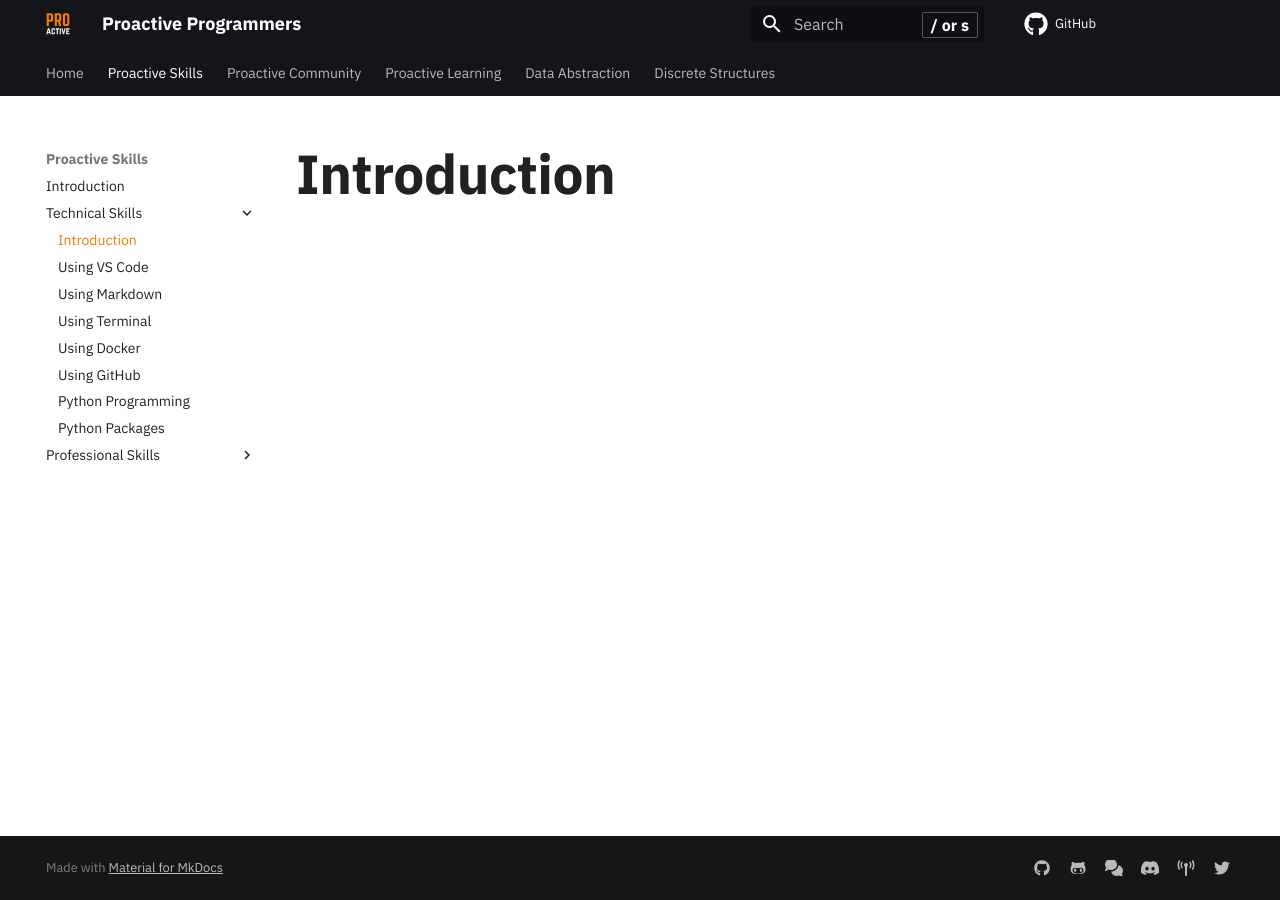
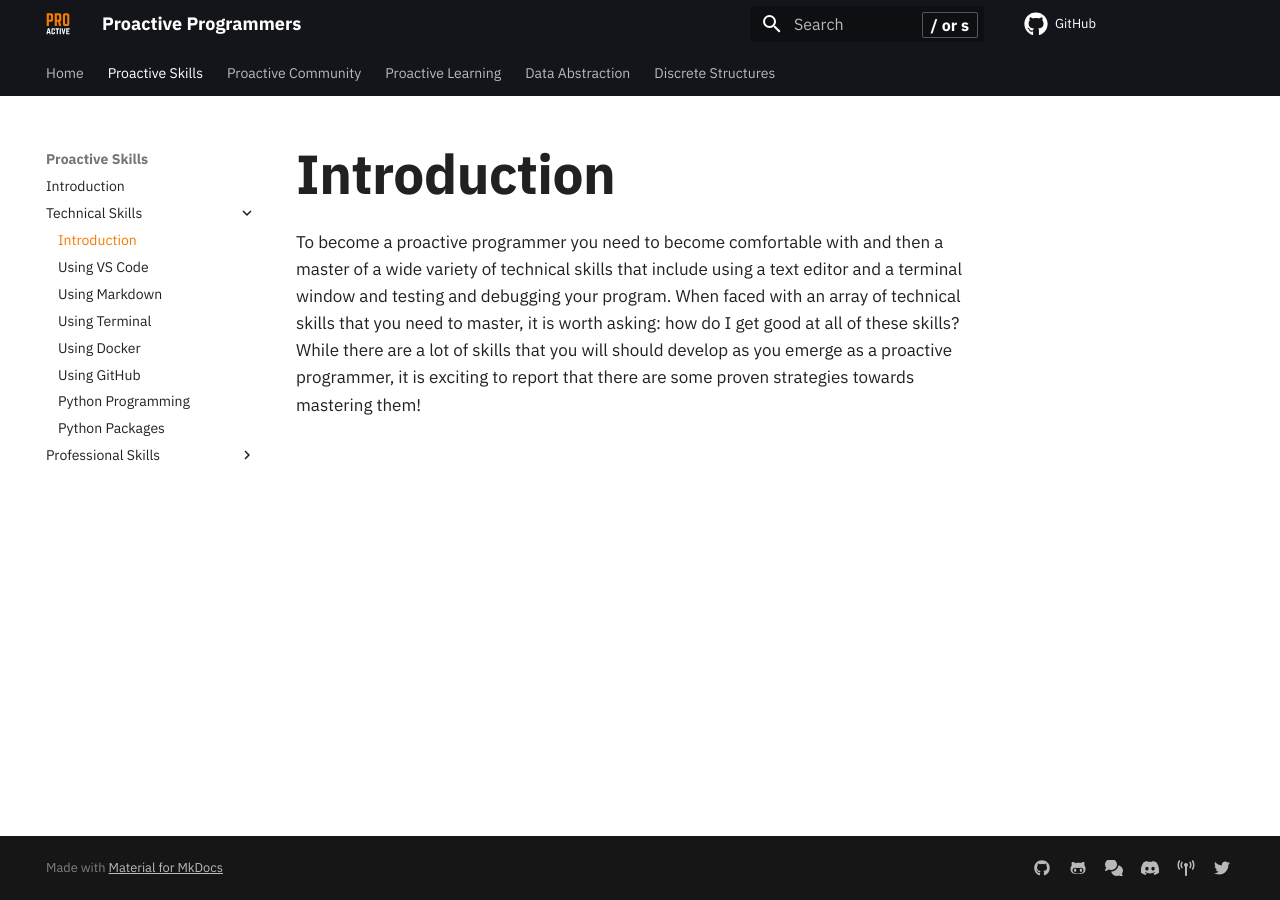
Before and after one commit to ProactiveProgrammers/www.proactiveprogrammers.com, an MkDocs documentation site: the page built from docs/proactive-skills/technical-skills/introduction-technical-skills.md, in a window 1280 px wide. Built offline with MkDocs 1.6.1 and Material for MkDocs 9.7.7, drawn with Linux system fonts in a browser that asks for light colours; comment, search, counter and statistics services are not loaded.

Commit message:
feat: Add the first paragraph to the introduction-technical-skills.md.

```diff
--- a/docs/proactive-skills/technical-skills/introduction-technical-skills.md
+++ b/docs/proactive-skills/technical-skills/introduction-technical-skills.md
@@ -1 +1,9 @@
 # Introduction
+
+To become a proactive programmer you need to become comfortable with and then a
+master of a wide variety of technical skills that include using a text editor
+and a terminal window and testing and debugging your program. When faced with an
+array of technical skills that you need to master, it is worth asking: how do I
+get good at all of these skills? While there are a lot of skills that you will
+should develop as you emerge as a proactive programmer, it is exciting to report
+that there are some proven strategies towards mastering them!
```
